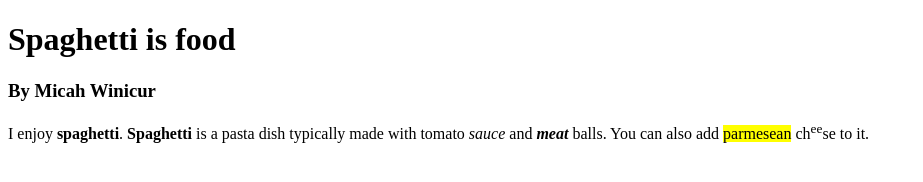
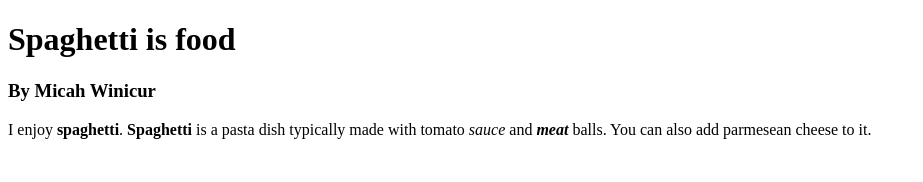
Before and after one commit to winicmic/first_webpage, a plain HTML site: page index.html in a window 1280 px wide. Shown: the whole page, without its empty margins (0-923 px from the left). Drawn offline with Linux system fonts and the light colour scheme.

Commit message:
Update index.html

```diff
--- a/index.html
+++ b/index.html
@@ -8,6 +8,6 @@
   <body>
     <h1><b>Spaghetti</b> is food</h1>
     <h3>By Micah Winicur</h3>
-    <p>I enjoy <b>spaghetti</b>. <b>Spaghetti</b> is a pasta dish typically made with tomato <i>sauce</i> and <b><i>meat</i></b> balls. You can also add <mark>parmesean</mark> ch<sup>ee</sup>se to it.</p>
+    <p>I enjoy <b>spaghetti</b>. <b>Spaghetti</b> is a pasta dish typically made with tomato <i>sauce</i> and <b><i>meat</i></b> balls. You can also add parmesean cheese to it.</p>
   </body>
 </html>
```
